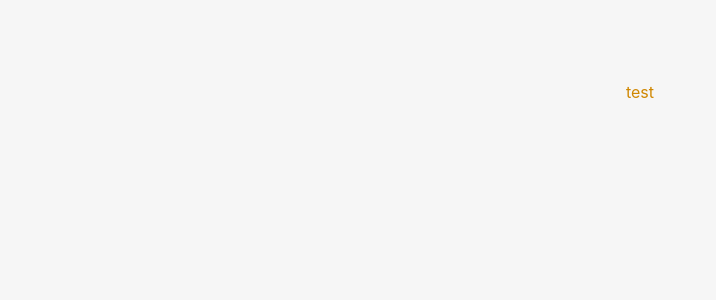
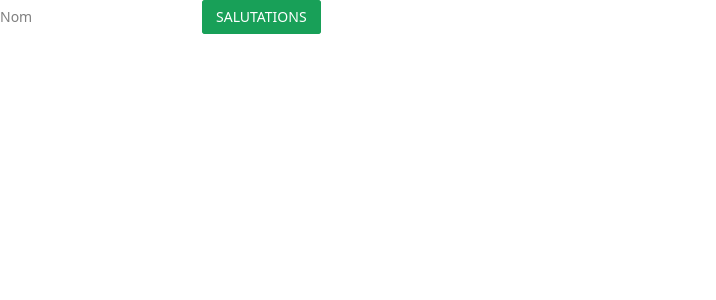
Before and after one commit to nmelling/PhotoSorter, a Vue app: page / in a window 1280 px wide. Shown: the top 300 px of the page, without its empty margins (0-716 px from the left). Built offline with nearby package versions, Linux system fonts and the light colour scheme.

Commit message:
add naive ui

```diff
--- /dev/null
+++ b/components.d.ts
@@ -0,0 +1,16 @@
+/* eslint-disable */
+// @ts-nocheck
+// biome-ignore lint: disable
+// oxlint-disable
+// ------
+// Generated by unplugin-vue-components
+// Read more: https://github.com/vuejs/core/pull/3399
+
+export {};
+
+/* prettier-ignore */
+declare module "vue" {
+	export interface GlobalComponents {
+		NButton: typeof import("naive-ui")["NButton"];
+	}
+}
--- a/package.json
+++ b/package.json
@@ -26,10 +26,14 @@
 	"devDependencies": {
 		"@biomejs/biome": "^2.5.0",
 		"@tauri-apps/cli": "^2",
+		"@vicons/fluent": "^0.13.0",
 		"@vitejs/plugin-vue": "^5.2.1",
 		"husky": "^9.1.7",
 		"lint-staged": "^17.0.7",
+		"naive-ui": "^2.44.1",
 		"typescript": "~5.6.2",
+		"unplugin-vue-components": "^32.1.0",
+		"vfonts": "^0.0.3",
 		"vite": "^6.0.3",
 		"vue-tsc": "^2.1.10"
 	}
--- a/src/App.vue
+++ b/src/App.vue
@@ -13,129 +13,14 @@ async function greet() {
 
 <template>
   <main class="container">
-      <div class="text-yellow-600">test</div>
+      <div v-if="greetMsg" class="text-yellow-600">{{ greetMsg }}</div>
+      <form @submit.prevent="greet">
+          <input v-model="name" type="text" placeholder="Nom" />
+           <NButton type="success" @click="greet">SALUTATIONS</NButton>
+      </form>
   </main>
 </template>
 
 <style scoped>
-.logo.vite:hover {
-  filter: drop-shadow(0 0 2em #747bff);
-}
-
-.logo.vue:hover {
-  filter: drop-shadow(0 0 2em #249b73);
-}
 
 </style>
-<style>
-:root {
-  font-family: Inter, Avenir, Helvetica, Arial, sans-serif;
-  font-size: 16px;
-  line-height: 24px;
-  font-weight: 400;
-
-  color: #0f0f0f;
-  background-color: #f6f6f6;
-
-  font-synthesis: none;
-  text-rendering: optimizeLegibility;
-  -webkit-font-smoothing: antialiased;
-  -moz-osx-font-smoothing: grayscale;
-  -webkit-text-size-adjust: 100%;
-}
-
-.container {
-  margin: 0;
-  padding-top: 10vh;
-  display: flex;
-  flex-direction: column;
-  justify-content: center;
-  text-align: center;
-}
-
-.logo {
-  height: 6em;
-  padding: 1.5em;
-  will-change: filter;
-  transition: 0.75s;
-}
-
-.logo.tauri:hover {
-  filter: drop-shadow(0 0 2em #24c8db);
-}
-
-.row {
-  display: flex;
-  justify-content: center;
-}
-
-a {
-  font-weight: 500;
-  color: #646cff;
-  text-decoration: inherit;
-}
-
-a:hover {
-  color: #535bf2;
-}
-
-h1 {
-  text-align: center;
-}
-
-input,
-button {
-  border-radius: 8px;
-  border: 1px solid transparent;
-  padding: 0.6em 1.2em;
-  font-size: 1em;
-  font-weight: 500;
-  font-family: inherit;
-  color: #0f0f0f;
-  background-color: #ffffff;
-  transition: border-color 0.25s;
-  box-shadow: 0 2px 2px rgba(0, 0, 0, 0.2);
-}
-
-button {
-  cursor: pointer;
-}
-
-button:hover {
-  border-color: #396cd8;
-}
-button:active {
-  border-color: #396cd8;
-  background-color: #e8e8e8;
-}
-
-input,
-button {
-  outline: none;
-}
-
-#greet-input {
-  margin-right: 5px;
-}
-
-@media (prefers-color-scheme: dark) {
-  :root {
-    color: #f6f6f6;
-    background-color: #2f2f2f;
-  }
-
-  a:hover {
-    color: #24c8db;
-  }
-
-  input,
-  button {
-    color: #ffffff;
-    background-color: #0f0f0f98;
-  }
-  button:active {
-    background-color: #0f0f0f69;
-  }
-}
-
-</style>
--- a/vite.config.ts
+++ b/vite.config.ts
@@ -1,5 +1,7 @@
 import tailwindcss from "@tailwindcss/vite";
 import vue from "@vitejs/plugin-vue";
+import { NaiveUiResolver } from "unplugin-vue-components/resolvers";
+import Components from "unplugin-vue-components/vite";
 import { defineConfig } from "vite";
 
 // @ts-expect-error process is a nodejs global
@@ -7,7 +9,13 @@ const host = process.env.TAURI_DEV_HOST;
 
 // https://vite.dev/config/
 export default defineConfig(async () => ({
-	plugins: [vue(), tailwindcss()],
+	plugins: [
+		vue(),
+		tailwindcss(),
+		Components({
+			resolvers: [NaiveUiResolver()],
+		}),
+	],
 
 	// Vite options tailored for Tauri development and only applied in `tauri dev` or `tauri build`
 	//
```
Also changed, not shown: 1 other file (tests, documents, lock files or other folders).
